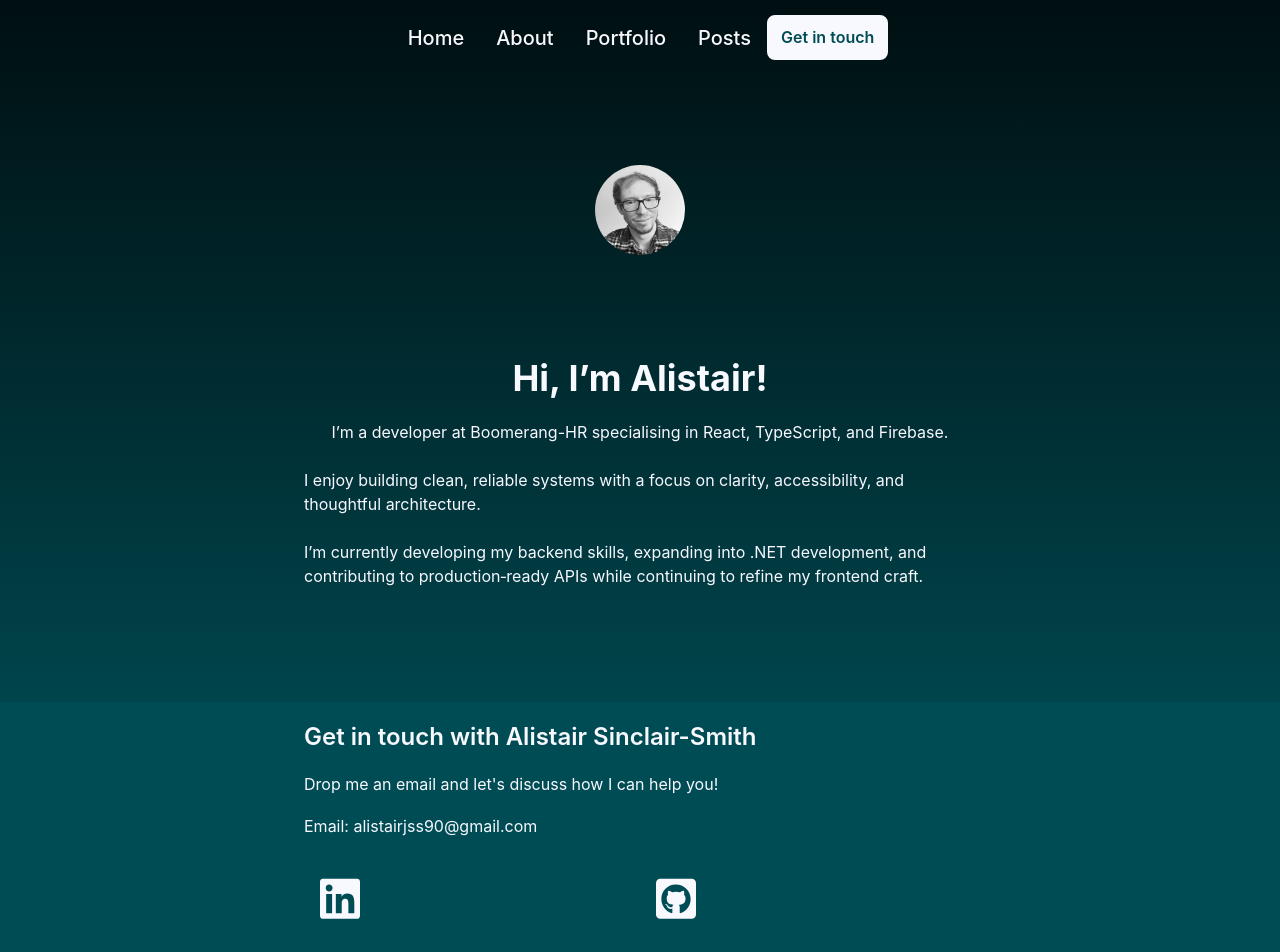
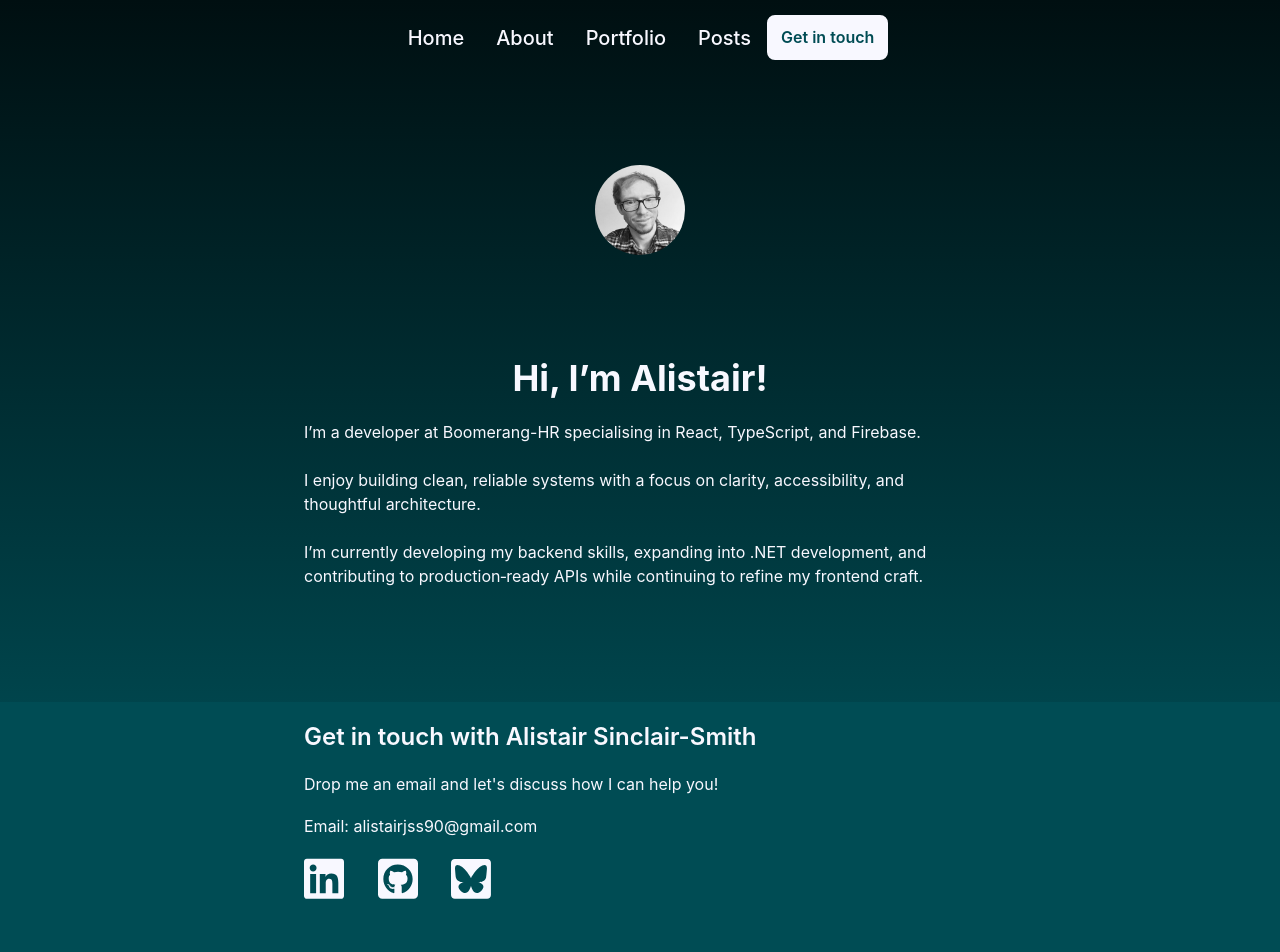
Before and after one commit to HalfElfAlistair/halfelfalistair.github.io, a React (Vite) app: page / in a window 1280 px wide. Shown: the top 952 px of the page. Built offline with nearby package versions, Linux system fonts and the light colour scheme.

Commit message:
adding bluesky icon to footer and fixing some styling issues there, as well as for bio-text

```diff
--- a/src/app.css
+++ b/src/app.css
@@ -174,6 +174,7 @@ footer a {
     display: flex;
     justify-content: start;
     align-items: center;
+    gap: 5%;
 }
 
 .transparentNav {
@@ -233,6 +234,7 @@ footer a {
 }
 
 .bio-text-container p {
+    width: 100%;
     font-size: 16px;
     font-weight: 400;
     line-height: 30px;
@@ -565,6 +567,10 @@ body::-webkit-scrollbar-track {
     padding: 16px 0;
 }
 
+.social-icon {
+    margin: 0;
+}
+
 @media only screen and (min-width: 500px) {
 
     .home,
--- a/src/components/Footer.jsx
+++ b/src/components/Footer.jsx
@@ -1,17 +1,24 @@
 import { LinkedIn } from "../icons/LinkedIn";
 import { GitHub } from "../icons/GitHub";
+import { Bluesky } from '../icons/Bluesky';
 
 export const Footer = () => {
+    const fillColour = "#F8F8FF";
     const socials = [
         {
             path: 'https://uk.linkedin.com/in/alistair-sinclair-smith-b247884a',
             label: "Icon link for Alistair Sinclair-Smith's LinkedIn profile.",
-            icon: <LinkedIn fillColour="#F8F8FF" />
+            icon: <LinkedIn fillColour={fillColour} />
         },
         {
             path: 'https://github.com/HalfElfAlistair',
             label: "Icon link for Alistair Sinclair-Smith's GitHub profile.",
-            icon: <GitHub fillColour="#F8F8FF" />
+            icon: <GitHub fillColour={fillColour} />
+        },
+        {
+            path: 'https://bsky.app/profile/halfelfalistair.bsky.social',
+            label: "Icon link for Alistair Sinclair-Smith's Bluesky profile.",
+            icon: <Bluesky fillColour={fillColour} />
         }
     ]
     return (
@@ -24,7 +31,7 @@ export const Footer = () => {
                     {socials.map((social, i) => {
                         const { path, label, icon } = social;
                         return (
-                            <a key={i} href={path} aria-label={label} target="_blank" rel="noopener" className="nav-link">
+                            <a key={i} href={path} aria-label={label} target="_blank" rel="noopener" className="social-icon">
                                 {icon}
                             </a>
                         )
--- /dev/null
+++ b/src/icons/Bluesky.jsx
@@ -0,0 +1,7 @@
+export const Bluesky = ({ fillColour }) => {
+    return (
+        <svg xmlns="http://www.w3.org/2000/svg" width="40" height="46" viewBox="0 0 40 46" fill="none">
+            <path fill-rule="evenodd" clip-rule="evenodd" d="M36.1277 2.88489C38.2263 2.88489 39.9277 4.58621 39.9277 6.68489V38.9849C39.9277 41.0836 38.2263 42.7849 36.1277 42.7849H3.82765C1.72897 42.7849 0.027649 41.0836 0.0276489 38.9849V6.68489C0.0276489 4.58621 1.72897 2.88489 3.82765 2.88489H36.1277ZM35.9372 12.187C35.9372 7.3072 31.6581 8.84155 29.0187 10.8226C25.358 13.5717 21.424 19.1414 19.9777 22.1298C18.5333 19.1414 14.5973 13.5697 10.9366 10.8226C8.29718 8.84155 4.01814 7.3072 4.01814 12.187C4.01818 13.1609 4.57665 20.3758 4.90382 21.5472C6.04294 25.6189 10.1961 26.6571 13.8868 26.0288C7.43323 27.1261 5.79151 30.7661 9.33839 34.4068C16.0733 41.3173 19.0173 32.672 19.7735 30.4572C19.9111 30.0505 19.9775 29.8609 19.9777 30.0217C19.9778 29.8589 20.0435 30.0505 20.183 30.4572C20.9371 32.6716 23.8818 41.3175 30.6169 34.4068C34.1658 30.766 32.5218 27.128 26.0661 26.0288C29.7588 26.6572 33.9103 25.617 35.0515 21.5472C35.3787 20.3758 35.9371 13.1629 35.9372 12.187Z" fill={fillColour} />
+        </svg>
+    )
+}
```
